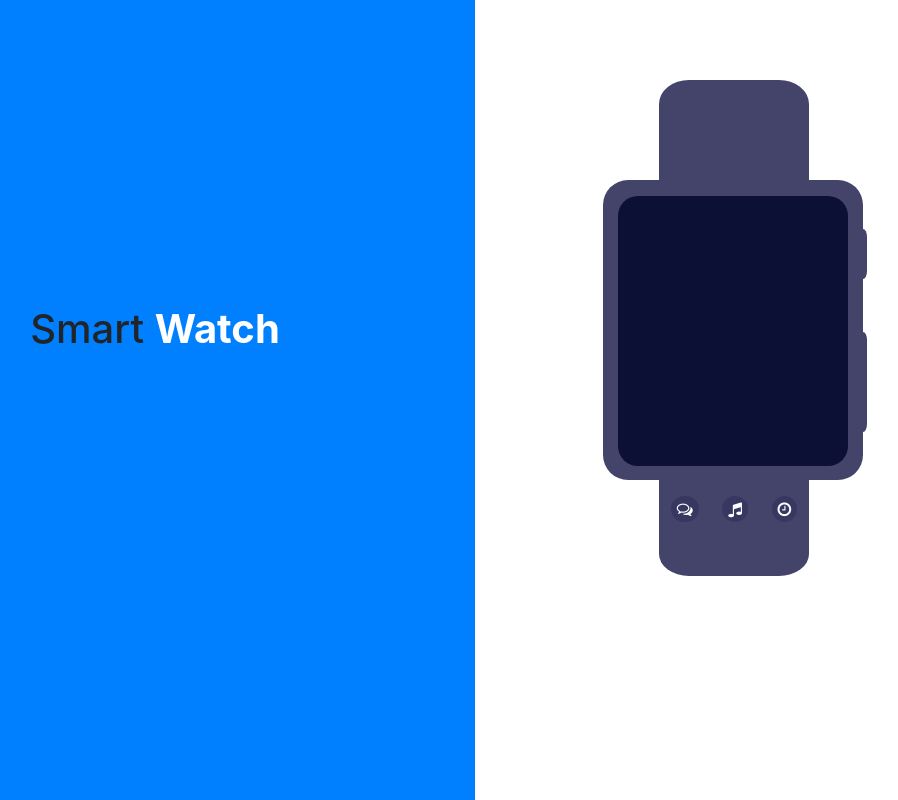
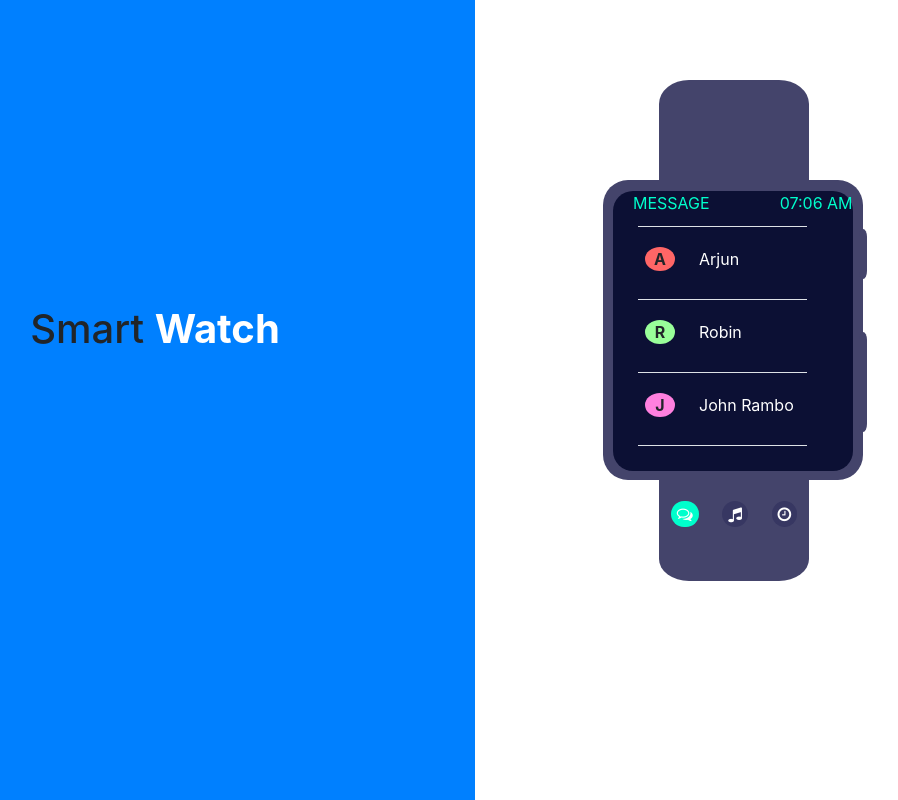
Before and after one commit to DebarunMitra/SmartWatch, a plain HTML site: page index.html in a window 1280 px wide. Both pictures are taken after a click on the button 849 px from the left and 509 px from the top of the page. Shown: the whole page, without its empty margins (165-1063 px from the left). Drawn offline with nearby package versions, Linux system fonts and the light colour scheme.

Commit message:
Version 1.1
message module working properly

```diff
--- a/css/style.css
+++ b/css/style.css
@@ -33,10 +33,10 @@ Objective: Create a smartwatch which able to show time, check message, play musi
   background: var(--watchOuterColor);
 }
 .inner-square {
-  margin-left: 15px;
-  margin-top: -190px;
-  width: 230px;
-  height: 270px;
+  margin-left: 10px;
+  margin-top: -275px;
+  width: 240px;
+  height: 280px;
   -webkit-border-radius: 20px / 20px;
   background: var(--watchInnerColor);
 }
@@ -103,3 +103,68 @@ Objective: Create a smartwatch which able to show time, check message, play musi
   outline: none;
   outline:none !important;
 }
+.title {
+  margin-left: 35px;
+  color: var(--watchContentColor);
+}
+.time {
+  margin-left: 70px;
+  color: var(--watchContentColor);
+}
+.message-list {
+  margin-left: 40px;
+  margin-top: -85px;
+  max-height: 230px;
+  overflow: scroll;
+  overflow-x: hidden;
+  overflow-y: visible;
+}
+::-webkit-scrollbar {
+    display: none;
+}
+.responsive-view {
+  display: table-cell;
+  margin-left: 20%;
+}
+.msg-icon {
+  background-color: #D2691E;
+  border-radius: 50%;
+  font-weight: bold;
+  width: 30px;
+  margin-top: 8px;
+  margin-left: -5px;
+  text-align: center;
+}
+.msg-list-name {
+  color: white;
+  margin-top: 8%;
+  cursor: pointer;
+}
+.msg-name {
+  color: white;
+  margin-top: -40px;
+  width: 150px;
+  font-size: 16px;
+  text-align: center;
+}
+.message-read{
+  margin-left: 40px;
+  margin-top: -85px;
+  max-height: 200px;
+}
+.msg-content {
+  width: 200px;
+  height: 150px;
+  background: white;
+  padding-top: -20px;
+  -moz-border-radius: 10px;
+  -webkit-border-radius: 10px;
+  border-radius: 10px;
+  transform: rotate(0deg);
+}
+.msg-content:before {
+  content: "";
+  border-top: 13px solid transparent;
+  border-right: 8px solid white;
+  border-bottom: 13px solid transparent;
+}
--- a/index.html
+++ b/index.html
@@ -28,6 +28,35 @@ Objective: Create a smartwatch which able to show time, check message, play musi
             <div class="side-small-button"></div>
             <div class="side-long-button"></div>
             <div class=" inner-square">
+              <!-- smartwatch body start-->
+              <div class="row">
+                <div id="content-title" class="d-flex justify-content-around">
+                  <p class="title">MESSAGE</p>
+                  <p class="time">10:20am</p>
+                </div>
+              </div>
+              <div class="row">
+                <!--message start-->
+                <div id="msgMainDiv" class="message-list" style="display:none;">
+                  <div class="table-responsive-md">
+                    <table class="table responsive-view">
+                      <tbody id="msgRow">
+                      </tbody>
+                    </table>
+                  </div>
+                </div>
+                <div id="msgRead" class="message-read" style="display:none;">
+                  <div class="msg-name-title">
+                    <p id="msgIcon" class="msg-icon">D</p>
+                    <p id="msgName" class="msg-name">Debarun</p>
+                  </div>
+                  <div class="msg-content">
+                    <p id="msgContent" style="margin-top:-20px;"">Hi Debarun, Good morning</p>
+                  </div>
+                </div>
+                <!--message end-->
+              </div>
+            <!--  smartwatch body stop   -->
             </div>
             <div class="lower-shape-upper">
               <div class="d-flex justify-content-around">
--- a/js/script.js
+++ b/js/script.js
@@ -1,6 +1,6 @@
 /*
 Author: Debarun Mitra
-Technology Used:HTML,CSS,javaScript,Bootstrap,jQuery
+Technology Used:HTML,css,javaScript,Bootstrap,jQuery
 Objective: Create a smartwatch which able to show time, check message, play music and has a stopwatch
 */
 /*music player content start*/
@@ -37,7 +37,19 @@ const message = [{
   },
   {
     id: 3,
-    sender: "John",
+    sender: "John Rambo",
+    msg: "Hi Debarun, Good morning.Hi Debarun, Good morning.Hi Debarun, Good morning.",
+    color: "#ff80df"
+  },
+  {
+    id: 4,
+    sender: "Satyajit",
+    msg: "Hi Debarun, Good morning.",
+    color: "#99ff99"
+  },
+  {
+    id: 5,
+    sender: "Retesh",
     msg: "Hi Debarun, Good morning.",
     color: "#ff80df"
   }
@@ -69,8 +81,10 @@ function msgBox(v) {
     document.getElementById("msgMainDiv").style.display = 'none';
     document.getElementById("msgRead").style.display = 'block';
     document.getElementById("msgName").innerHTML = v.sender;
-    document.getElementById("msgIcon").backgroundColor = v.color;
-    document.getElemetById("msgContent").innerHTML = v.msg;
+    document.getElementById("msgIcon").style.backgroundColor = v.color;
+    document.getElementById("msgIcon").innerHTML =v.sender.charAt(0);
+    document.getElementById("msgContent").innerHTML = v.msg;
+    console.log(v.color);console.log(v.msg);
   });
 }
 
@@ -188,7 +202,7 @@ $(document).ready(function() {
     $("#swBtn").css("background-color", "#373762");
     $("#musicMainDiv").css("display", "none");
     $("#musicMainDiv").children().hide();
-            $("#bottomBtnNext").css("display", "none");
+    $("#bottomBtnNext").css("display", "none");
     $("#main").css("display", "none");
     $("#image").css("display", "none");
     $("#player").css("display", "none");
@@ -196,13 +210,13 @@ $(document).ready(function() {
     $("#msgMainDiv").css("display", "block");
     $(".message-read").css("display", "none");
     $.each(message, function(index, value) {
-      if (index < 3) {
-        let row = '<tr>' + '<th scope="row">' +
+      if (index < 6) {
+        let row = '<tr>' + '<th style="padding:-100px;">' +
           '<p class="msg-icon" style="width:30px;background-color:' + value.color + ';">' +
-          '<span style="margin-left:30%;">' + value.sender.charAt(0) + '</span>' +
-          '</p >' + '</th>' + '<td style="width:100px;">' +
+          '<span>' + value.sender.charAt(0) + '</span>' +
+          '</p >' + '</th>' + '<td style="width:120px; height:0px;">' +
           '<p class="msg-list-name" style="cursor:pointer;" onclick="msgBox(' + value.id + ')">' + value.sender + '</p>' + '</td>' + '</tr>';
-        $('#msgRow').append(row).last();
+          $('#msgRow').append(row).last();
       }
     });
   });
```
